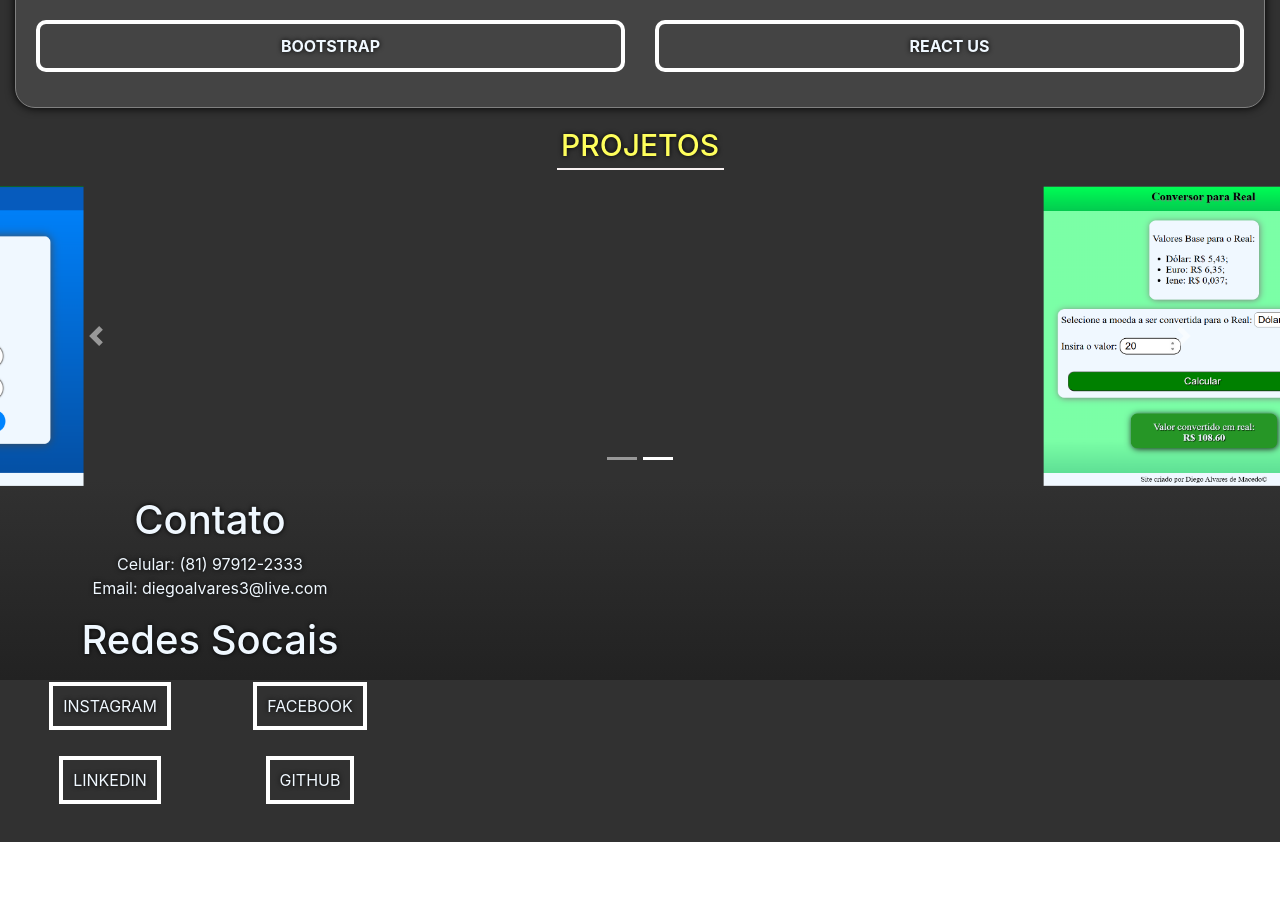
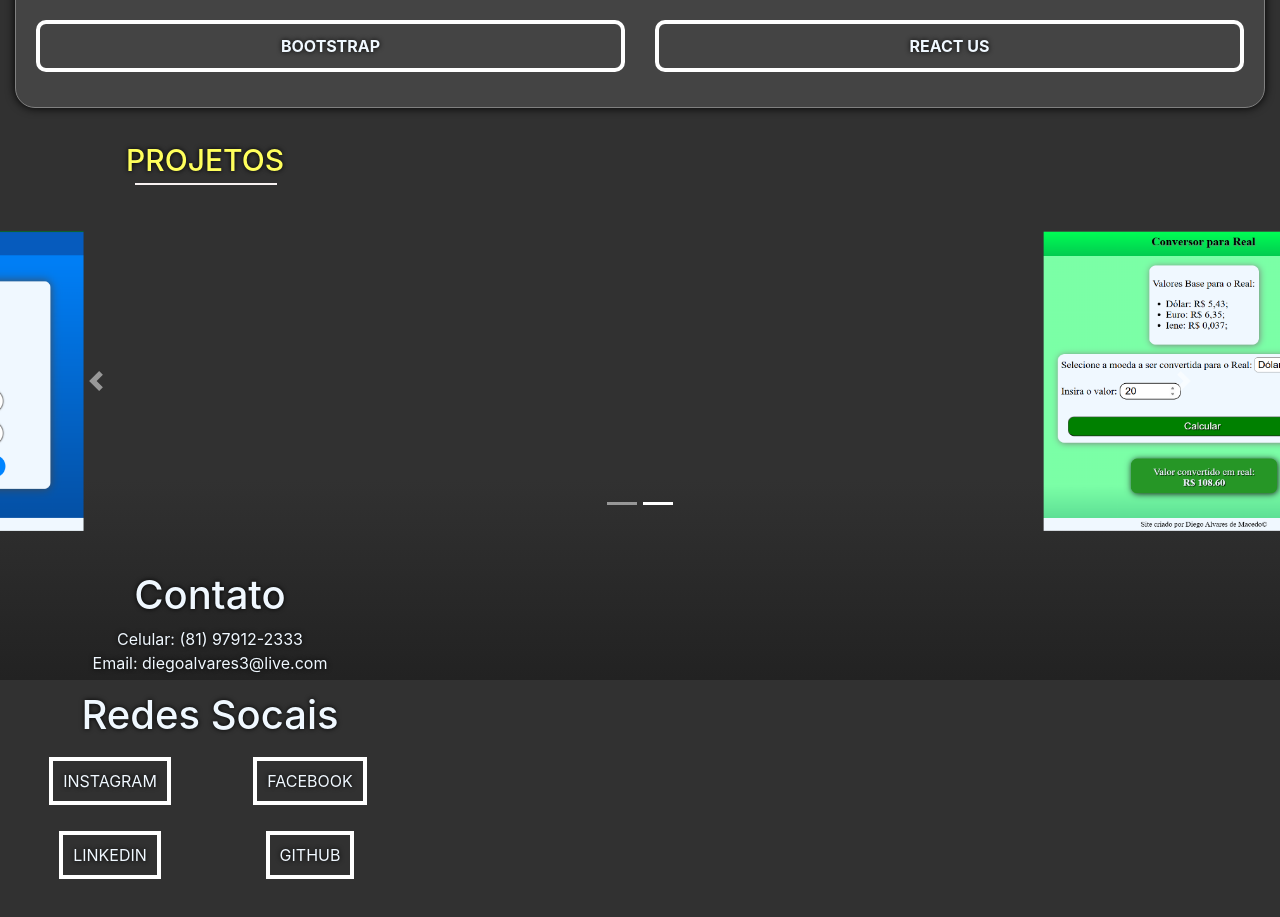
Before and after one commit to diegoalvares/portifolio, a plain HTML site: page index.html in a window 1280 px wide. Shown: the part 920-1837 px from the top of the page. Before the commit the page ends 1762 px from the top, so only its background shows below. Drawn offline with nearby package versions, Linux system fonts and the light colour scheme.

Commit message:
correção das margens

```diff
--- a/CSS/main.css
+++ b/CSS/main.css
@@ -190,7 +190,10 @@ main{
 }
 
 #container3{
+    margin-top: 30px;
     text-align: center;
+    width: 390px;
+    margin-bottom: 30px;
 }
 
 #projetos{
@@ -200,8 +203,20 @@ main{
     text-shadow: 0px 0px 5px black;
     transition-duration: 0.5s;
     cursor: pointer;
+    margin-left: 20px;
 }
 
 #projetos:hover{
     color: rgb(126, 182, 255);
 }
+
+#linha_proj{
+    border: solid 1px rgb(248, 242, 242);
+    width: 140px;
+    margin-top: 0px;
+    margin-left: 135px;
+}
+
+#carrossel{
+    margin-bottom: 30px;
+}
--- a/index.html
+++ b/index.html
@@ -102,7 +102,7 @@
             <div class="row">
                 <div class="col">
                     <strong id="projetos">PROJETOS</strong>
-                    <hr id="linha_sobre">
+                    <hr id="linha_proj">
                 </div>
             </div>
         </div>
```
